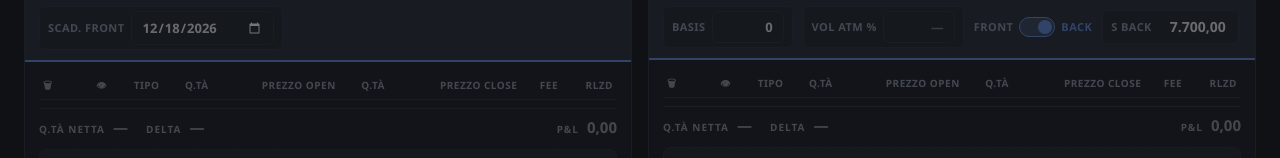
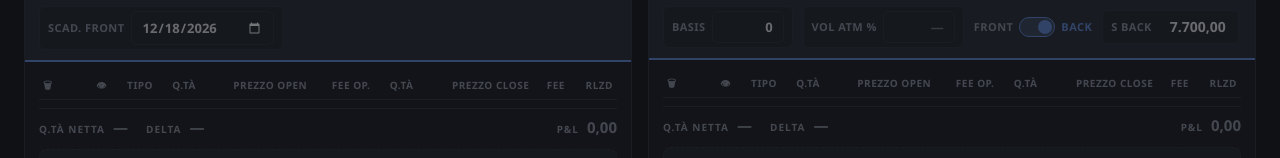
Before and after one commit to essec76-oss/mastering, a plain HTML site: page index.html in a window 1280 px wide. Shown: the part 443-601 px from the top of the page. Drawn offline with nearby package versions, Linux system fonts and the light colour scheme; no server answers.

Commit message:
Update index.html

```diff
--- a/index.html
+++ b/index.html
@@ -178,6 +178,7 @@
             <th title="Tipo di operazione: BUY (acquisto) o SELL (vendita)">Tipo</th>
             <th>Q.tà</th>
             <th>Prezzo Open</th>
+            <th title="Fee di apertura">Fee Op.</th>
             <th title="Quantità chiusa (chiusura parziale consentita)">Q.tà</th>
             <th>Prezzo Close</th>
             <th title="Fee totali della riga (sottratte dal P&L)">Fee</th>
@@ -249,6 +250,7 @@
             <th title="Tipo di operazione: BUY (acquisto) o SELL (vendita)">Tipo</th>
             <th>Q.tà</th>
             <th>Prezzo Open</th>
+            <th title="Fee di apertura">Fee Op.</th>
             <th title="Quantità chiusa (chiusura parziale consentita)">Q.tà</th>
             <th>Prezzo Close</th>
             <th title="Fee totali della riga (sottratte dal P&L)">Fee</th>
```
